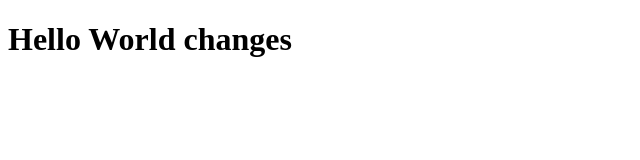
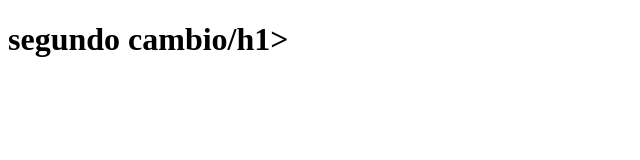
Before and after one commit to JeffersonCorb/prueba, a plain HTML site: page index.html in a window 1280 px wide. Shown: the whole page, without its empty margins (0-640 px from the left). Drawn offline with Linux system fonts and the light colour scheme.

Commit message:
agregue los cambios

```diff
--- a/index.html
+++ b/index.html
@@ -7,6 +7,6 @@
 
 	</head>
 	<body class="sapUiBody" id="content">
-        <h1 >Hello World changes</h1>
+        <h1 >segundo cambio/h1>
 	</body>
 </html>
```
